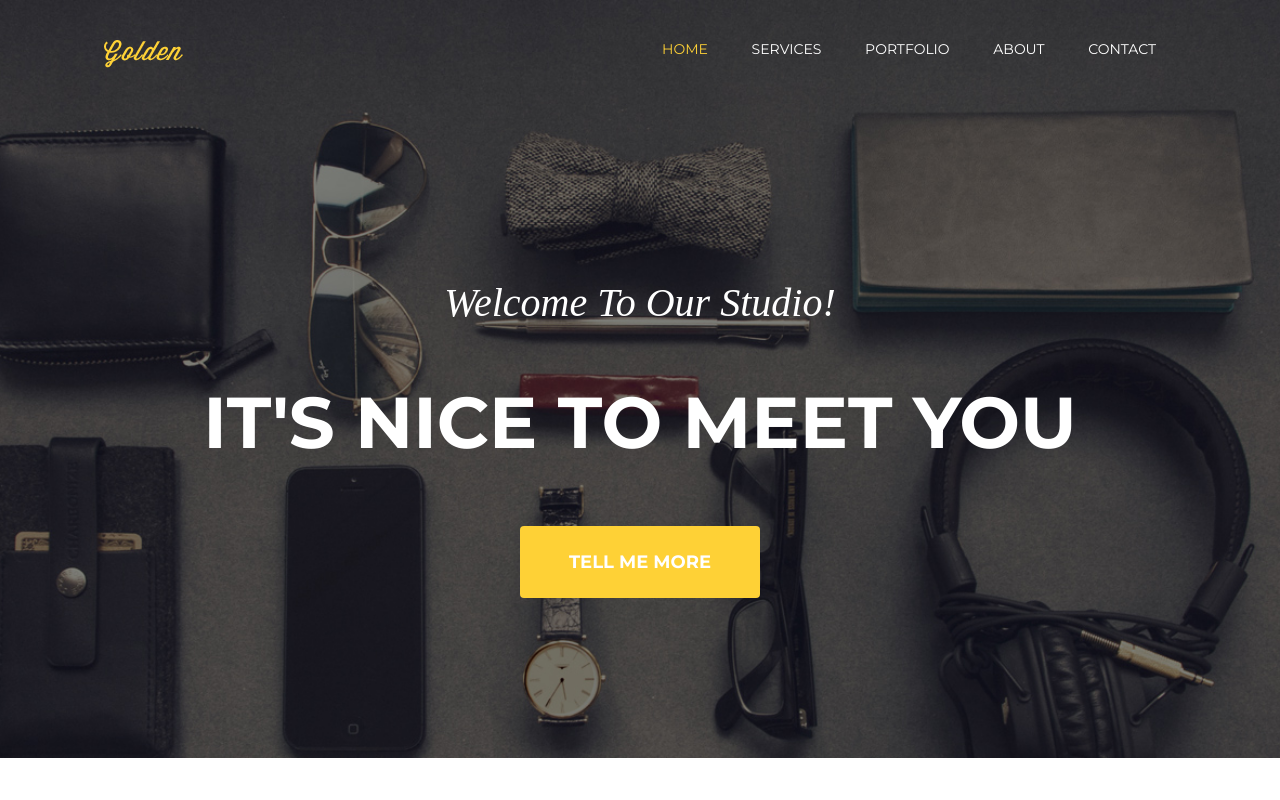
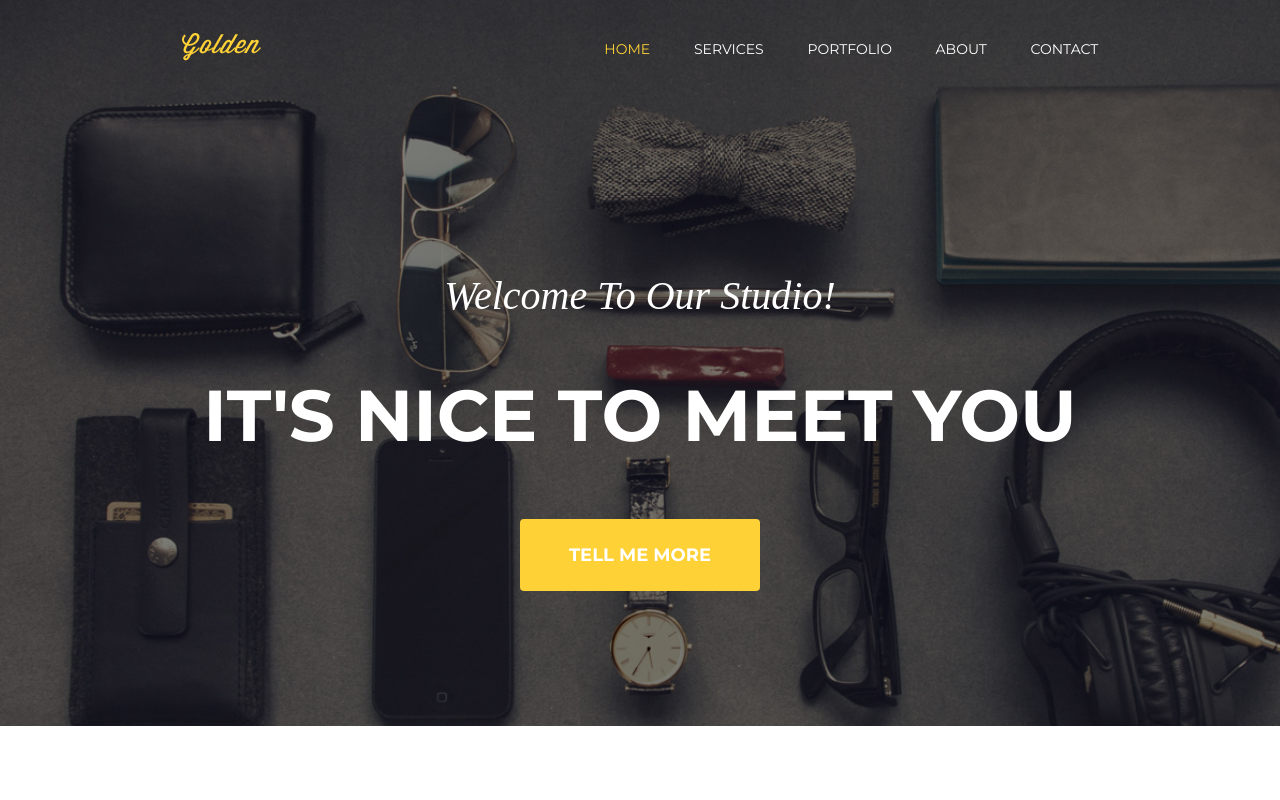
Before and after one commit to kmauric/golden, a website: page index.html in a window 1280 px wide. Shown: the top 800 px of the page. Drawn offline with Linux system fonts and the light colour scheme; a web font is replaced by a local one.

Commit message:
added stellar.js parallax scrolling functionality and re-structured navigation bar to create a fixed header when scrolling

```diff
--- a/index.html
+++ b/index.html
@@ -12,11 +12,12 @@
 </head>
 <body>
 <!-- Main Header Section -->
-	<section id="main-header">
+	<section id="main-header" data-stellar-background-ratio="0.5">
 		<div class="container">
-			<img src="img/golden_logo.png" alt="Golden Logo">
+			<div class="navbar-wrapper">
 				<nav>
 					<ul class="main-nav">
+						<li><a href="#main-header" id="logo">Golden Logo</a></li>
 						<li><a href="#main-header" class="active">Home</a></li>
 						<li><a href="#services">Services</a></li>
 						<li><a href="#portfolio">Portfolio</a></li>
@@ -24,13 +25,14 @@
 						<li><a href="#contact-us">Contact</a></li>
 					</ul>
 				</nav> <!--end nav-->
+			</div>
 			<p>Welcome To Our Studio!</p>
 			<h1>It's nice to meet you</h1>
 			<a href="#" id="tell-more">Tell me more</a>
 		</div> <!--end container-->
 	</section>
 <!-- Services Section -->
-	<section id="services">
+	<section id="services" data-stellar-background-ratio="0.5">
 		<div class="container">
 			<h2>Services</h2>
 			<p>Proin iaculis purus consequat sem cure.</p>
@@ -54,7 +56,7 @@
 		</div> <!--end container-->
 	</section>
 <!-- Portfolio Section -->
-	<section id="portfolio">
+	<section id="portfolio" data-stellar-background-ratio="0.5">
 		<div class="container">
 			<h2>Our Portfolio</h2>
 			<p>Proin iaculis purus consequat sem cure. </p>
@@ -98,7 +100,7 @@
 		</div> <!--end container-->
 	</section>
 <!-- About Us Section -->
-	<section id="about-us">
+	<section id="about-us" data-stellar-background-ratio="0.5">
 		<div class="container">
 			<h2>About Us</h2>
 			<p>Proin iaculis purus consequat sem cure. </p>
@@ -155,7 +157,7 @@
 		</div> <!--end container-->
 	</section>
 <!-- Our Amazing Team Section -->
-	<section id="amazing-team">
+	<section id="amazing-team" data-stellar-background-ratio="0.5">
 	<div class="container">
 		<h2>Our Amazing Team</h2>
 		<p>Proin iaculis purus consequat sem cure.</p>
@@ -192,7 +194,7 @@
 	</div> <!--end container-->
 </section>
 <!-- Clients Section -->
-	<section id="company-clients">
+	<section id="company-clients" data-stellar-background-ratio="0.5">
 	<div class="container">
 		<ul id="clients">
 			<li><a href="#" class="envato">Envato</a></li>
@@ -203,7 +205,7 @@
 	</div> <!--end container-->
 </section>
 <!-- Contact Us Section -->
-	<section id="contact-us">
+	<section id="contact-us" data-stellar-background-ratio="0.5">
 	<div class="container">
 		<h2>Contact Us</h2>
 		<p>Proin iaculis purus consequat sem cure.</p>
@@ -234,7 +236,8 @@
 		</ul>
 	</div> <!--end container-->
 </footer>
-	<script src="js/jquery-2.2.3.min.js"></script>
+	<script>window.jQuery || document.write('<script src="js/jquery-2.2.3.min.js"><\/script>')</script>
+	<script src="js/jquery.stellar.min.js"></script>
 	<script src="js/script.js"></script>
 </body>
 </html>
--- a/js/script.js
+++ b/js/script.js
@@ -1,5 +1,9 @@
 $(function() {
 
+	//PARALLAX SCROLL
+	$.stellar();
+
+	//MAIN-NAVIGATION SMOOTH SCROLL ON SECTIONS
 	//Smooth Scroll to sections from main-navigation menu
 	$(".main-nav").find("a").each(function(){
 		var aLoc = $(this).attr("href");
--- a/scss/main.scss
+++ b/scss/main.scss
@@ -18,7 +18,7 @@ body {
 	padding: 0 5%;
 	margin: 0 auto;
 } //end container
-
+section { background-attachment: fixed;}
 /***** MAIN HEADER SECTION *****/
 #main-header {
 	@include transition(all, 0.3s);
@@ -27,19 +27,18 @@ body {
 	text-align: center;
 	padding: 40px 0 0 0;
 	@include background-size(cover);
-	@include pie-clearfix;
-	img {
-		@include float-left;
-	} //end img
 	nav {
-		@include float-right;
 		@include transition(all, 0.3s);
 		font: normal 1.4rem $font-mont;
 		li {
 			display: inline-block;
 			margin: 0 20px;
+			&:first-child {
+				margin-right: 320px;
+			} //end first-child
 		} //end li
 		a {
+			display: inline-block;
 			color: $white;
 			text-decoration: none;
 			text-transform: uppercase;
@@ -49,7 +48,18 @@ body {
 		} //end a
 		a.active {
 			color: $gold;
-		}
+		} //end a.active
+		a#logo {
+			text-indent: -9999px;
+			&::after {
+				display: block;
+				content: "";
+				width: 79px;
+				height: 28px;
+				background: url(../img/golden_logo.png) center center no-repeat;
+				margin: -25px 0 0 0;
+			} //end &::after
+		} //end a#logo
 	} //end nav
 	p {
 		clear: both;
@@ -588,6 +598,7 @@ body {
 				}
 			}
 			input[type="text"] {
+				@include transition(all, 0.3s, ease);
 				@include border-radius(4px);
 				width: 100%;
 				font: bold 1.4rem $font-mont;
```
Also changed, not shown: css/main.css. Lines whose indentation alone changed are shown as unchanged.
